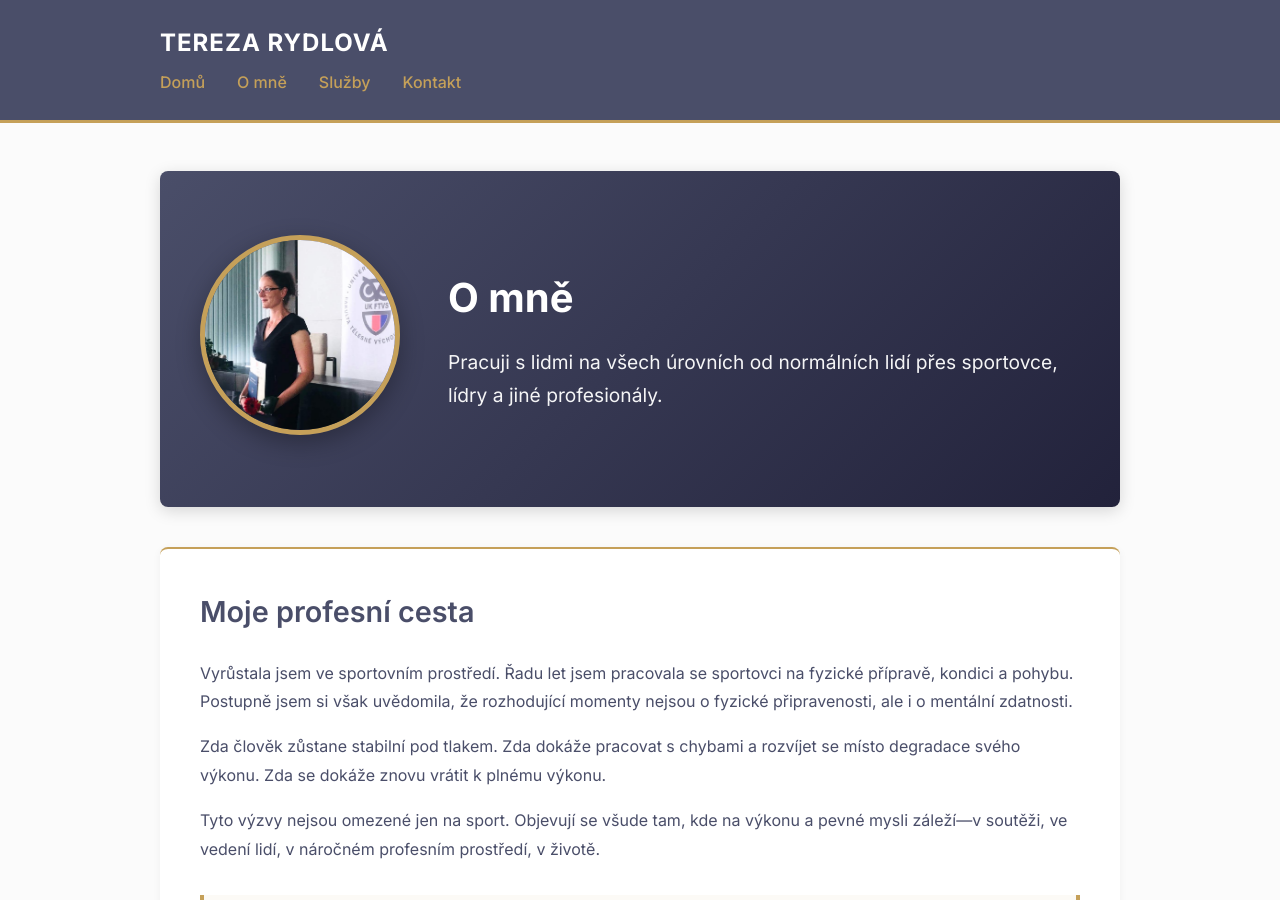
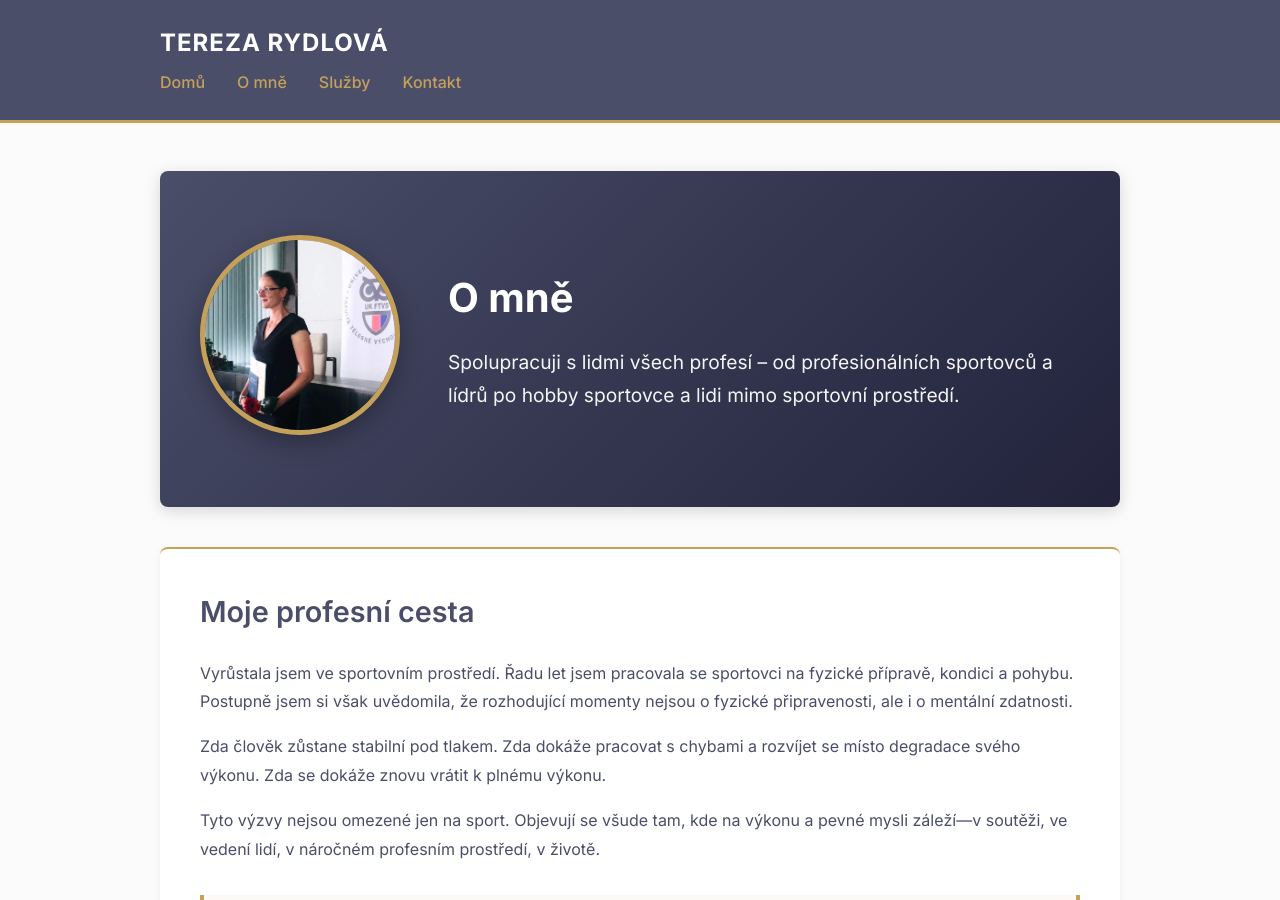
Before and after one commit to westleyovercash/tereza-rydlova, a Jekyll site: the page built from omne.md, in a window 1280 px wide and 900 px high. Built offline with Jekyll 4.4.1, drawn with Linux system fonts in a browser that asks for light colours.

Commit message:
Update omne.md
OLD
Line 13 <p class="intro-text">Pracuji s lidmi na všech úrovních od normálních lidí přes sportovce, lídry a jiné profesionály.</p>

NEW
Spolupracuji s lidmi všech profesí – od profesionálních sportovců a lídrů po hobby sportovce a lidi mimo sportovní prostředí.

```diff
--- a/omne.md
+++ b/omne.md
@@ -10,7 +10,7 @@ title: O mně
     </div>
     <div class="about-hero-text">
       <h1>O mně</h1>
-      <p class="intro-text">Pracuji s lidmi na všech úrovních od normálních lidí přes sportovce, lídry a jiné profesionály.</p>
+      <p class="intro-text">Spolupracuji s lidmi všech profesí – od profesionálních sportovců a lídrů po hobby sportovce a lidi mimo sportovní prostředí.</p>
     </div>
   </div>
 </section>
```
